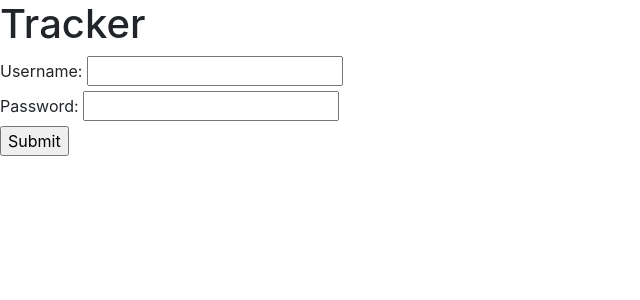
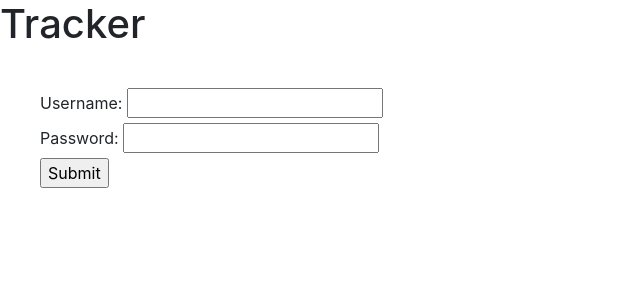
Before and after one commit to Ravali-KM/mad1, a Flask app: page /signup in a window 1280 px wide. Shown: the top 300 px of the page, without its empty margins (0-640 px from the left). Run offline with Flask 2, Linux system fonts and the light colour scheme.

Commit message:
style margin added

```diff
--- a/templates/createtracker.html
+++ b/templates/createtracker.html
@@ -7,7 +7,11 @@
 
         <!-- Bootstrap CSS -->
         <link rel="stylesheet" href="https://cdn.jsdelivr.net/npm/bootstrap@4.3.1/dist/css/bootstrap.min.css" integrity="sha384-ggOyR0iXCbMQv3Xipma34MD+dH/1fQ784/j6cY/iJTQUOhcWr7x9JvoRxT2MZw1T" crossorigin="anonymous">
-
+        <style>
+          form{
+            margin: 40px;
+          }
+        </style>
         <title> New Tracker</title>
         <link rel="stylesheet" href="https://cdn.jsdelivr.net/npm/bootstrap@4.3.1/dist/css/bootstrap.min.css" integrity="sha384-ggOyR0iXCbMQv3Xipma34MD+dH/1fQ784/j6cY/iJTQUOhcWr7x9JvoRxT2MZw1T" crossorigin="anonymous">
     </head>
--- a/templates/dashboard.html
+++ b/templates/dashboard.html
@@ -7,7 +7,11 @@
 
         <!-- Bootstrap CSS -->
         <link rel="stylesheet" href="https://cdn.jsdelivr.net/npm/bootstrap@4.3.1/dist/css/bootstrap.min.css" integrity="sha384-ggOyR0iXCbMQv3Xipma34MD+dH/1fQ784/j6cY/iJTQUOhcWr7x9JvoRxT2MZw1T" crossorigin="anonymous">
-
+        <style>
+            form{
+              margin: 40px;
+            }
+          </style>
     </head>
     <body>
         <h1>{{msg}}</h1>
--- a/templates/login.html
+++ b/templates/login.html
@@ -4,7 +4,11 @@
         <!-- Required meta tags -->
         <meta charset="utf-8">
         <meta name="viewport" content="width=device-width, initial-scale=1, shrink-to-fit=no">
-
+        <style>
+          form{
+            margin: 40px;
+          }
+        </style>
         <!-- Bootstrap CSS -->
         <link rel="stylesheet" href="https://cdn.jsdelivr.net/npm/bootstrap@4.3.1/dist/css/bootstrap.min.css" integrity="sha384-ggOyR0iXCbMQv3Xipma34MD+dH/1fQ784/j6cY/iJTQUOhcWr7x9JvoRxT2MZw1T" crossorigin="anonymous">
 
--- a/templates/signup.html
+++ b/templates/signup.html
@@ -7,7 +7,11 @@
 
         <!-- Bootstrap CSS -->
         <link rel="stylesheet" href="https://cdn.jsdelivr.net/npm/bootstrap@4.3.1/dist/css/bootstrap.min.css" integrity="sha384-ggOyR0iXCbMQv3Xipma34MD+dH/1fQ784/j6cY/iJTQUOhcWr7x9JvoRxT2MZw1T" crossorigin="anonymous">
-
+        <style>
+            form{
+              margin: 40px;
+            }
+          </style>
         <title> Login </title>
     </head>
     <body>
```
